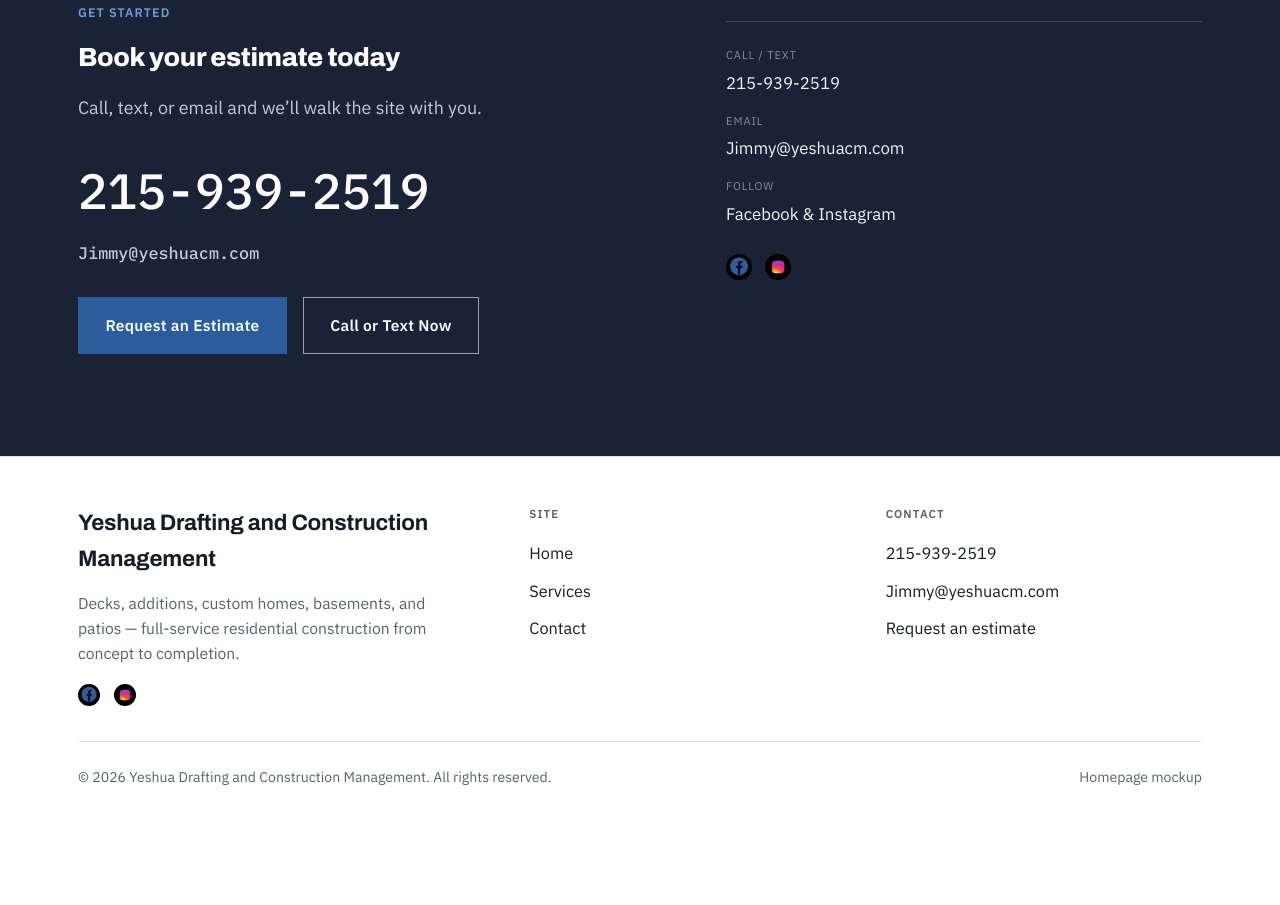
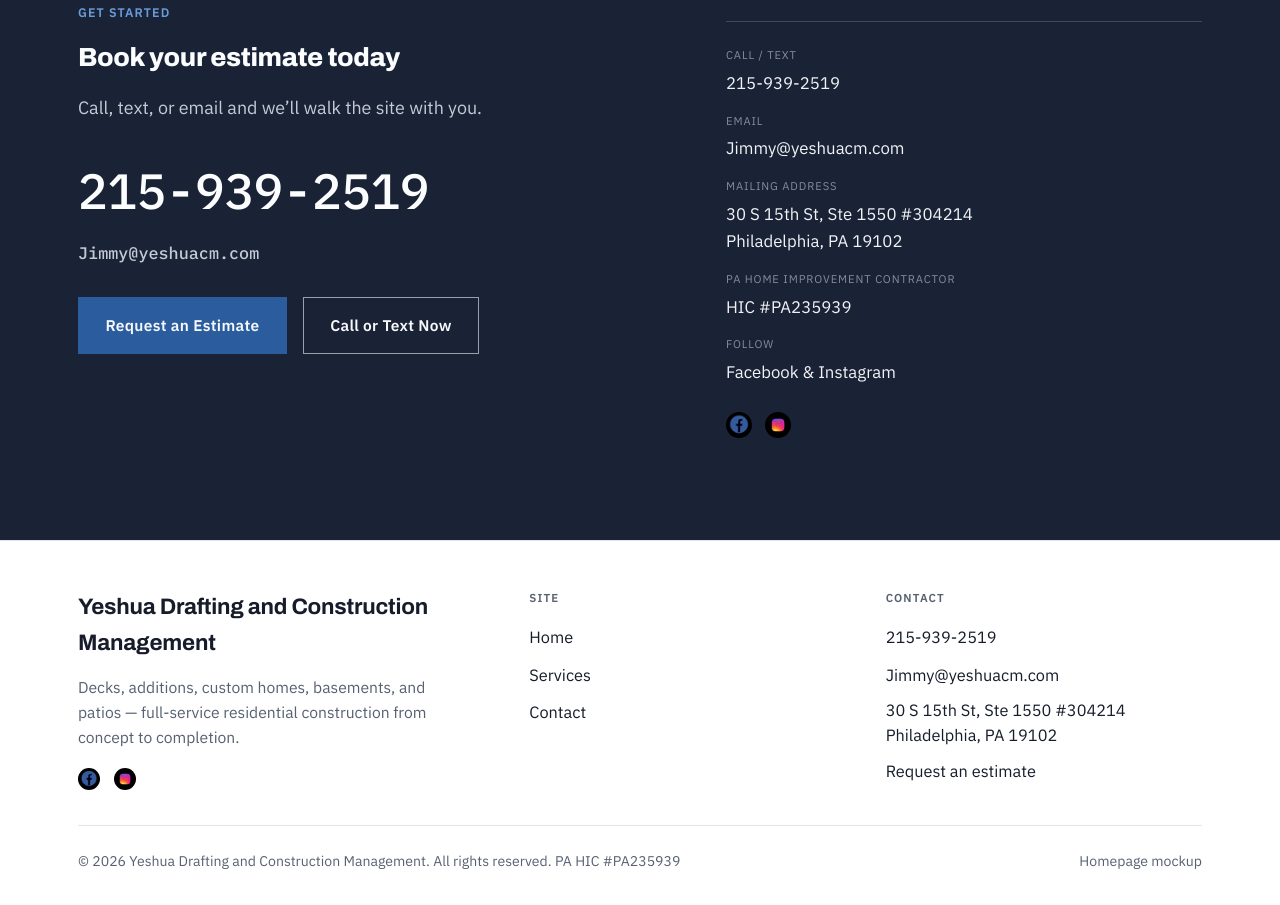
Before and after one commit to tjwellerr-creator/buxmont, a plain HTML site: page index.html in a window 1280 px wide. Shown: the part 4204-5109 px from the top of the page. Before the commit the page ends 5025 px from the top, so only its background shows below. Drawn offline with Linux system fonts and the light colour scheme.

Commit message:
Add PA HIC number and mailing address
Show HIC #PA235939 and the Philadelphia mailing address in the contact
details and footer on every page.

Co-Authored-By: Claude Opus 5.5 <noreply@anthropic.com>

```diff
--- a/index.html
+++ b/index.html
@@ -573,6 +573,8 @@
           <dl class="contact-details">
             <dt>Call / Text</dt><dd>215-939-2519</dd>
             <dt>Email</dt><dd>Jimmy@yeshuacm.com</dd>
+              <dt>Mailing Address</dt><dd>30 S 15th St, Ste 1550 #304214<br />Philadelphia, PA 19102</dd>
+              <dt>PA Home Improvement Contractor</dt><dd>HIC #PA235939</dd>
             <dt>Follow</dt><dd>Facebook &amp; Instagram</dd>
           </dl>
           <div class="contact-badges">
@@ -612,12 +614,13 @@
         <ul>
           <li><a href="tel:+12159392519">215-939-2519</a></li>
           <li><a href="mailto:Jimmy@yeshuacm.com">Jimmy@yeshuacm.com</a></li>
+          <li style="font-size:1.02rem;line-height:1.5;">30 S 15th St, Ste 1550 #304214<br />Philadelphia, PA 19102</li>
           <li><a href="contact.html#estimate">Request an estimate</a></li>
         </ul>
       </div>
     </div>
     <div class="footer-bottom">
-      <span>&copy; <span id="year"></span> Yeshua Drafting and Construction Management. All rights reserved.</span>
+      <span>&copy; <span id="year"></span> Yeshua Drafting and Construction Management. All rights reserved. PA HIC #PA235939</span>
       <span>Homepage mockup</span>
     </div>
   </div>
```
Also changed, not shown: contact.html (+4 -1 lines), services.html (+4 -1 lines).
